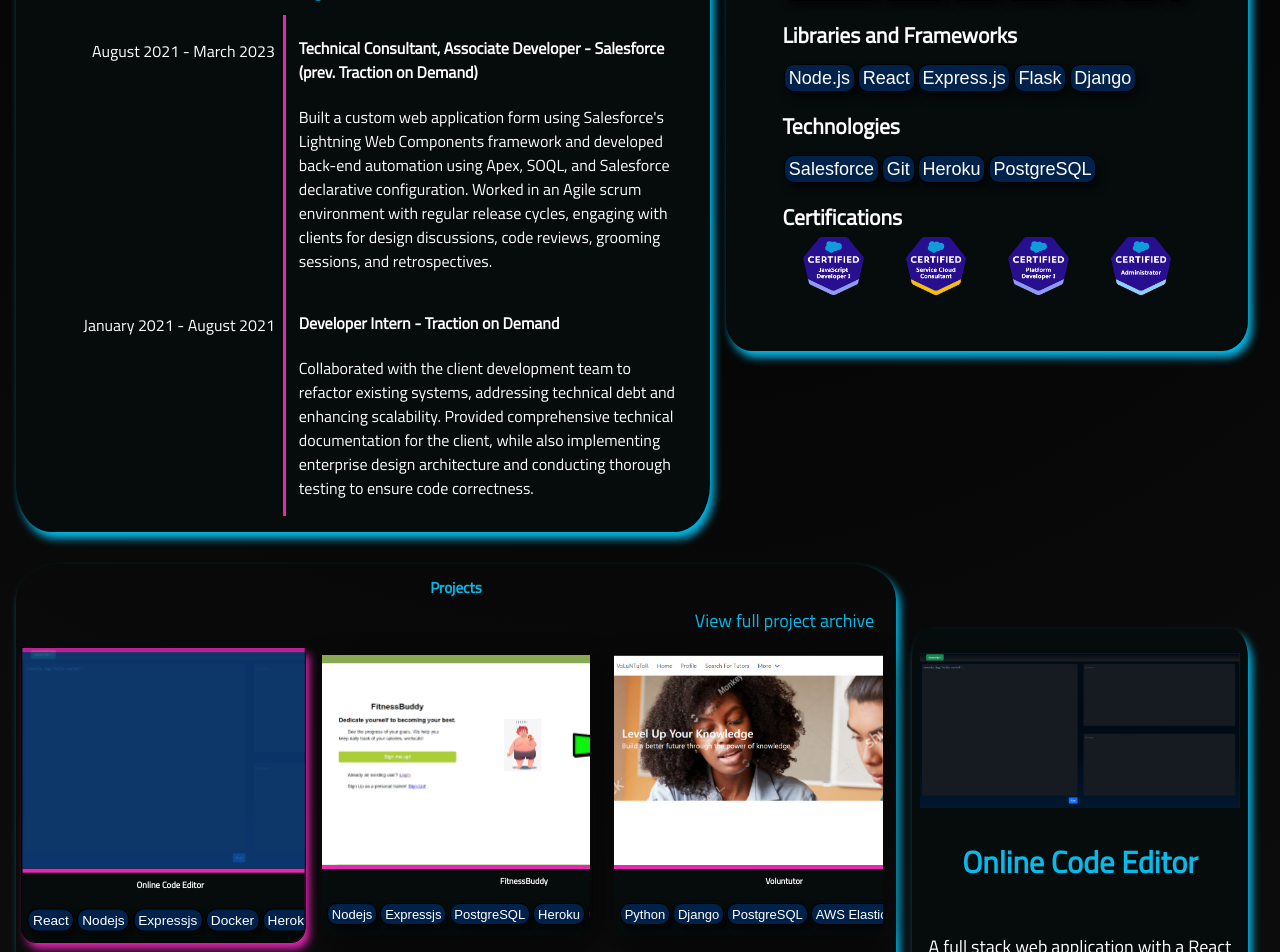
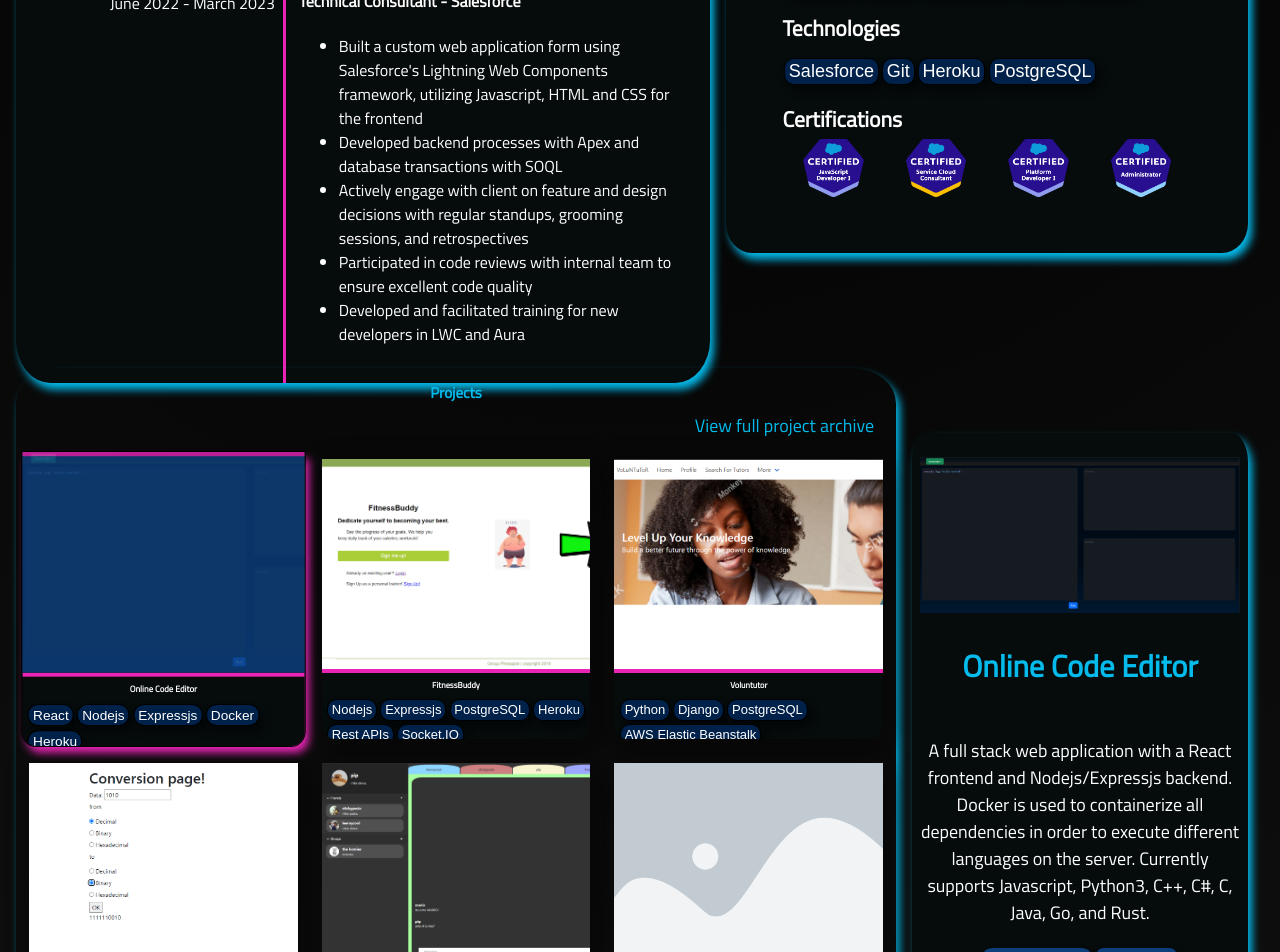
Before and after one commit to leeroygomos/leeroygomos.github.io, a React (Create React App) app: page / in a window 1280 px wide. Shown: the part 1320-2272 px from the top of the page. Built offline with nearby package versions, Linux system fonts and the light colour scheme.

Commit message:
updated experience section

```diff
--- a/src/components/AboutMe.scss
+++ b/src/components/AboutMe.scss
@@ -5,6 +5,7 @@
     display: flex;
     justify-self: center;
     align-items: center;
+    max-height: 95vh;
     margin: 2vh;
     .left-container {
         display: flex;
@@ -13,6 +14,7 @@
         background-color: Global.$background-section;
         border-radius: 5%;
         transition: all 1s;
+        overflow-y: hidden;
         &:hover{
             @extend .hover-section;
         }
@@ -25,6 +27,8 @@
         }
         .experience {
             padding-bottom: 2vmin;
+            max-height: 50vh;
+            overflow-y: auto;
             .experience-item {
                 display: flex;
                 flex-direction: row;
@@ -95,3 +99,19 @@
     color: Global.$light-blue;
     margin-bottom: 1vh;
 }
+
+::-webkit-scrollbar {
+    width: 10px;
+}
+
+::-webkit-scrollbar-track {
+    background: transparent;
+}
+
+::-webkit-scrollbar-thumb {
+    background: Global.$dark-pink;
+}
+
+::-webkit-scrollbar-thumb:hover {
+    background: Global.$light-blue;
+}
--- a/src/components/AboutMe.tsx
+++ b/src/components/AboutMe.tsx
@@ -19,19 +19,59 @@
                         games during my downtime.
                     </p>
                 </div>
+                <h2>Experience</h2>
                 <div className='experience'>
-                    <h2>Experience</h2>
                     {/* TODO: MAKE REUSABLE COMPONENT */}
                     <div className='experience-item'>
                         <div className='date'>
-                            <p>August 2021 - March 2023 <br/>
+                            <p>June 2022 - March 2023 <br/>
                             </p>
                         </div>
                         <div className='content'>
-                            <h4>Technical Consultant, Associate Developer - Salesforce (prev. Traction on Demand)</h4>
-                            <p>
-                                Built a custom web application form using Salesforce's Lightning Web Components framework and developed back-end automation using Apex, SOQL, and Salesforce declarative configuration. Worked in an Agile scrum environment with regular release cycles, engaging with clients for design discussions, code reviews, grooming sessions, and retrospectives.
+                            <h4>Technical Consultant - Salesforce</h4>
+                            <ul>
+                                <li>
+                                    Built a custom web application form using Salesforce's Lightning Web Components framework, utilizing Javascript, HTML and CSS for the frontend
+                                </li>
+                                <li>
+                                    Developed backend processes with Apex and database transactions with SOQL
+                                </li>
+                                <li>
+                                    Actively engage with client on feature and design decisions with regular standups, grooming sessions, and retrospectives
+                                </li>
+                                <li>
+                                    Participated in code reviews with internal team to ensure excellent code quality
+                                </li>
+                                <li>
+                                    Developed and facilitated training for new developers in LWC and Aura
+                                </li>
+                            </ul>
+                        </div>
+                    </div>
+                    <div className='experience-item'>
+                        <div className='date'>
+                            <p>August 2021 - May 2022 <br/>
                             </p>
+                        </div>
+                        <div className='content'>
+                            <h4>Associate Developer - Traction on Demand (acquired by Salesforce)</h4>
+                            <ul>
+                                    <li>
+                                        In collaboration with the client’s Business Technology team, designed and refactored their Salesforce case management system for technical debt
+                                    </li>
+                                    <li>
+                                        Rewrote Apex code to align with enterprise design patterns via the FFLIB framework for Apex triggers
+                                    </li>
+                                    <li>
+                                        ewrote Apex code to align with enterprise design patterns via the FFLIB framework for Apex triggers
+                                    </li>
+                                    <li>
+                                        Employed Salesforce’s Platform Events to handle async processes
+                                    </li>
+                                    <li>
+                                        eveloped unit and functional tests for Apex code via the Apex Mocks library to allow for mocking and stubbing
+                                    </li>
+                                </ul>
                         </div>
                     </div>
                     <div className='experience-item'>
@@ -39,10 +79,21 @@
                             <p>January 2021 - August 2021</p>
                         </div>
                         <div className='content'>
-                            <h4>Developer Intern - Traction on Demand</h4>
-                            <p>
-                                Collaborated with the client development team to refactor existing systems, addressing technical debt and enhancing scalability. Provided comprehensive technical documentation for the client, while also implementing enterprise design architecture and conducting thorough testing to ensure code correctness.
-                            </p>
+                            <h4>Developer Intern - Traction on Demand (acquired by Salesforce)</h4>
+                            <ul>
+                                <li>
+                                    Analyzed and documented client Salesforce system for technical debt; designed and refactored for a more optimal and scalable configuration
+                                </li>
+                                <li>
+                                    Worked in an agile scrum with the client’s Business Technology team
+                                </li>
+                                <li>
+                                    Presented design solutions to client team and stakeholders for approval
+                                </li>
+                                <li>
+                                Utilized Confluence and LucidChart for documentation, Jira for project management, Github and Gearset for CI/CD
+                                </li>
+                            </ul>
                         </div>
                     </div>
                 </div>
--- a/src/components/Card.scss
+++ b/src/components/Card.scss
@@ -63,6 +63,7 @@
         @extend .mobile-hidden;
         @media (min-width: 767px){
             display: flex;
+            flex-wrap: wrap;
         }
         grid-area: card-tags;
         flex-direction: row;
```
